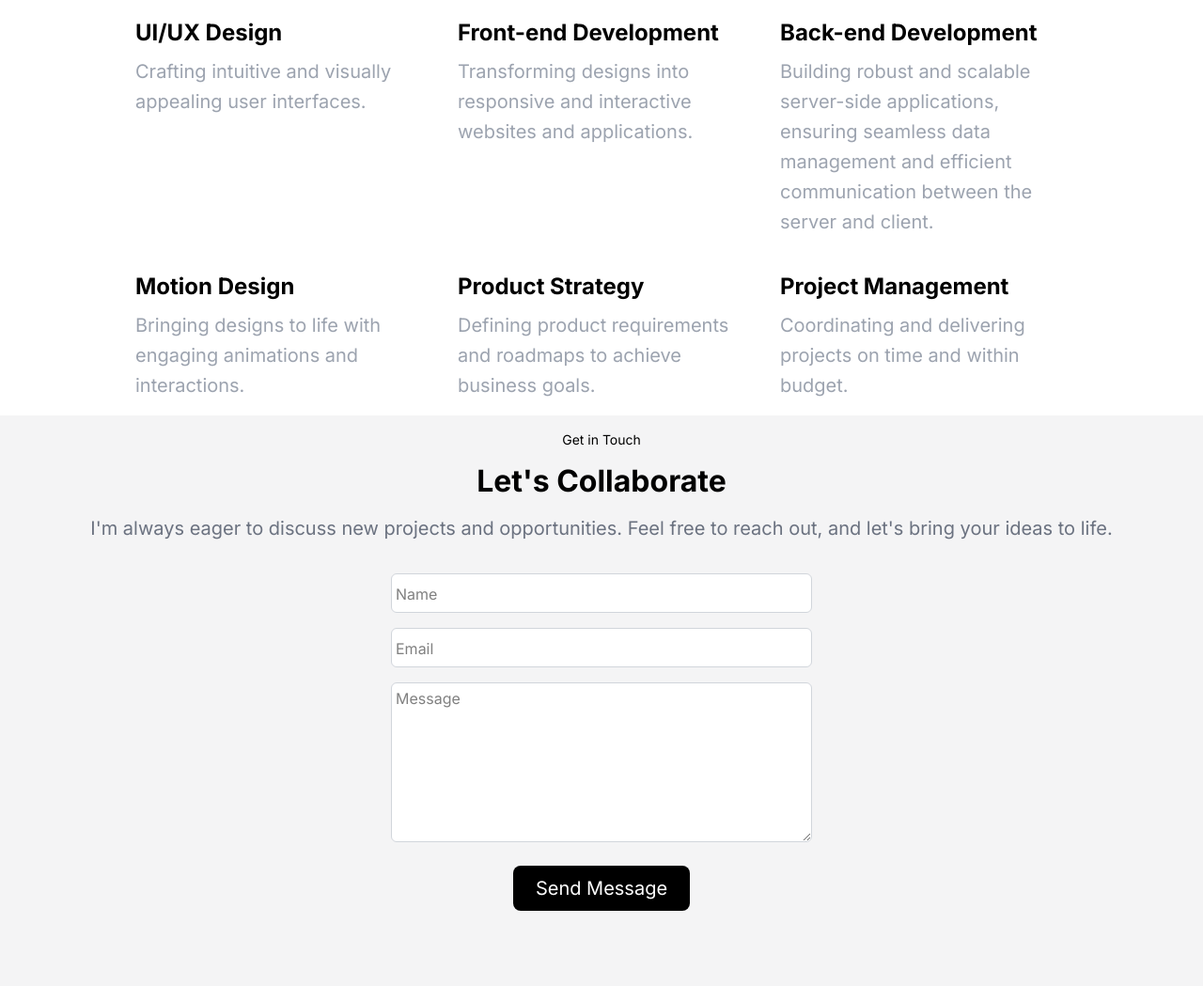
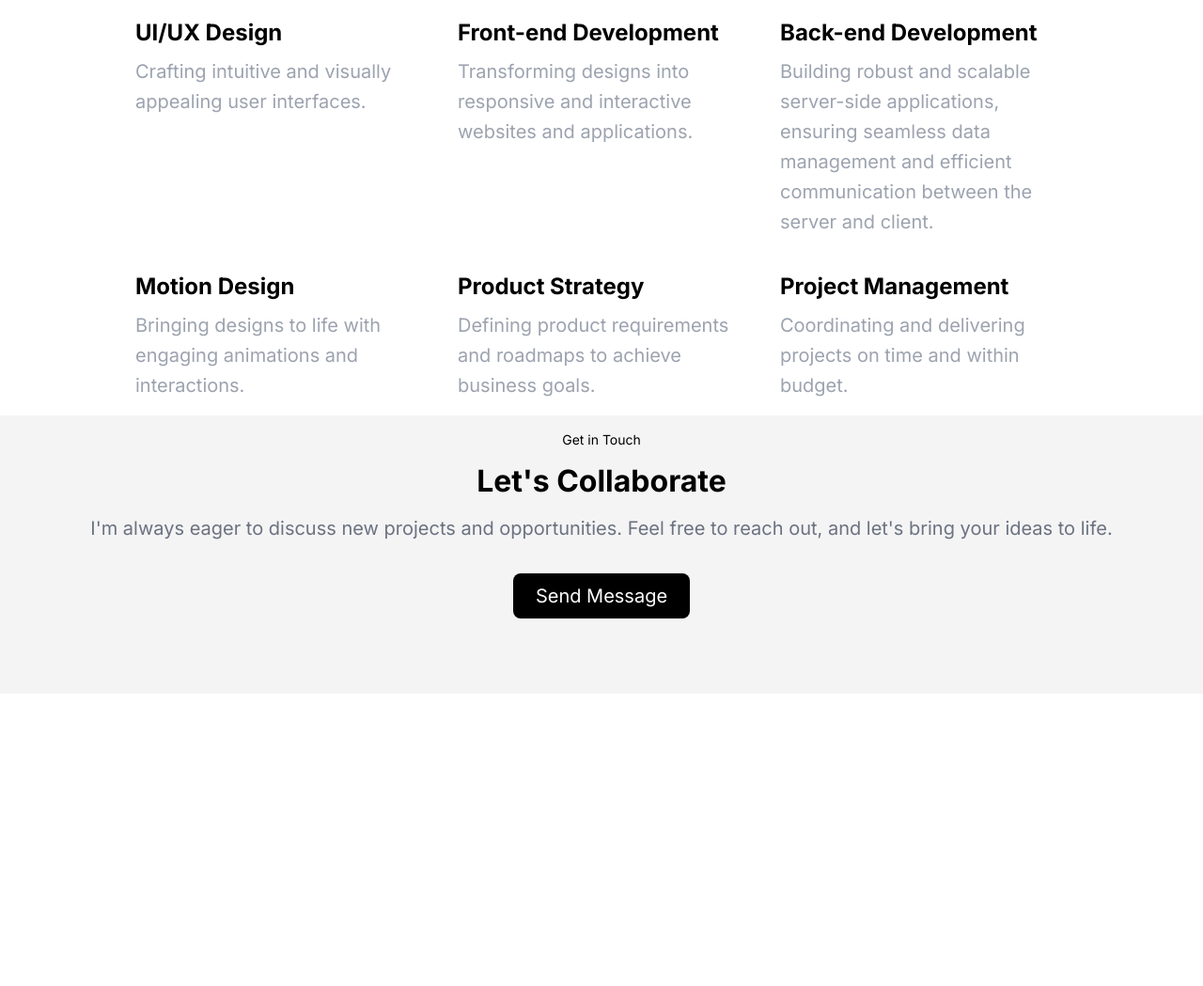
Before and after one commit to dvidaal/portfolio_dev, an Astro site: page / in a window 1280 px wide. Shown: the part 2996-4045 px from the top of the page at 94% size. After the commit the page ends 3734 px from the top, so only its background shows below. Built offline with nearby package versions, Linux system fonts and the light colour scheme; Astro itself is replaced by a stand-in of ours.

Commit message:
Fix email format and description of the web

```diff
--- a/src/components/Contact.astro
+++ b/src/components/Contact.astro
@@ -11,9 +11,9 @@
   </h3>
 
   <form class="w-full max-w-md">
-    <div class="mb-4">
+  <!--   <div class="mb-4">
       <input
-        class="w-full p-1 border border-gray-300 rounded-md focus:outline-none focus:ring-2 focus:ring-black"
+        class="w-full p-1 border border-gray-300 rounded-md focus:outline-none focus:ring-2 focus:ring-black text-black"
         type="text"
         placeholder="Name"
         required
@@ -21,7 +21,7 @@
     </div>
     <div class="mb-4">
       <input
-        class="w-full p-1 border border-gray-300 rounded-md focus:outline-none focus:ring-2 focus:ring-black"
+        class="w-full p-1 border border-gray-300 rounded-md focus:outline-none focus:ring-2 focus:ring-black text-black"
         type="email"
         placeholder="Email"
         required
@@ -29,15 +29,15 @@
     </div>
     <div class="mb-4">
       <textarea
-        class="w-full p-1 border border-gray-300 rounded-md focus:outline-none focus:ring-2 focus:ring-black"
+        class="w-full p-1 border border-gray-300 rounded-md focus:outline-none focus:ring-2 focus:ring-black text-black"
         rows="5"
         placeholder="Message"
         required></textarea>
-    </div>
+    </div> -->
     <div class="flex justify-center">
-      <button
+      <a
         class="bg-black text-white px-6 py-2 rounded-lg hover:bg-gray-800 transition duration-300 mb-20"
-        type="submit">Send Message</button
+        type="submit" href="mailto:dvidaal@gmail.com" >Send Message</a
       >
     </div>
   </form>
--- a/src/layouts/Layout.astro
+++ b/src/layouts/Layout.astro
@@ -15,7 +15,7 @@ const { title } = Astro.props;
 <html lang="en">
 	<head>
 		<meta charset="UTF-8" />
-		<meta name="description" content="Astro description" />
+		<meta name="description" content="Portfolio Diana Vidal" />
 		<meta name="viewport" content="width=device-width" />
 		<link href="https://fonts.googleapis.com/css2?family=Inter:wght@400;700&display=swap" rel="stylesheet">
 		<link rel="icon" type="image/svg+xml" href="/didi_dev_pixel.webp" />
```
